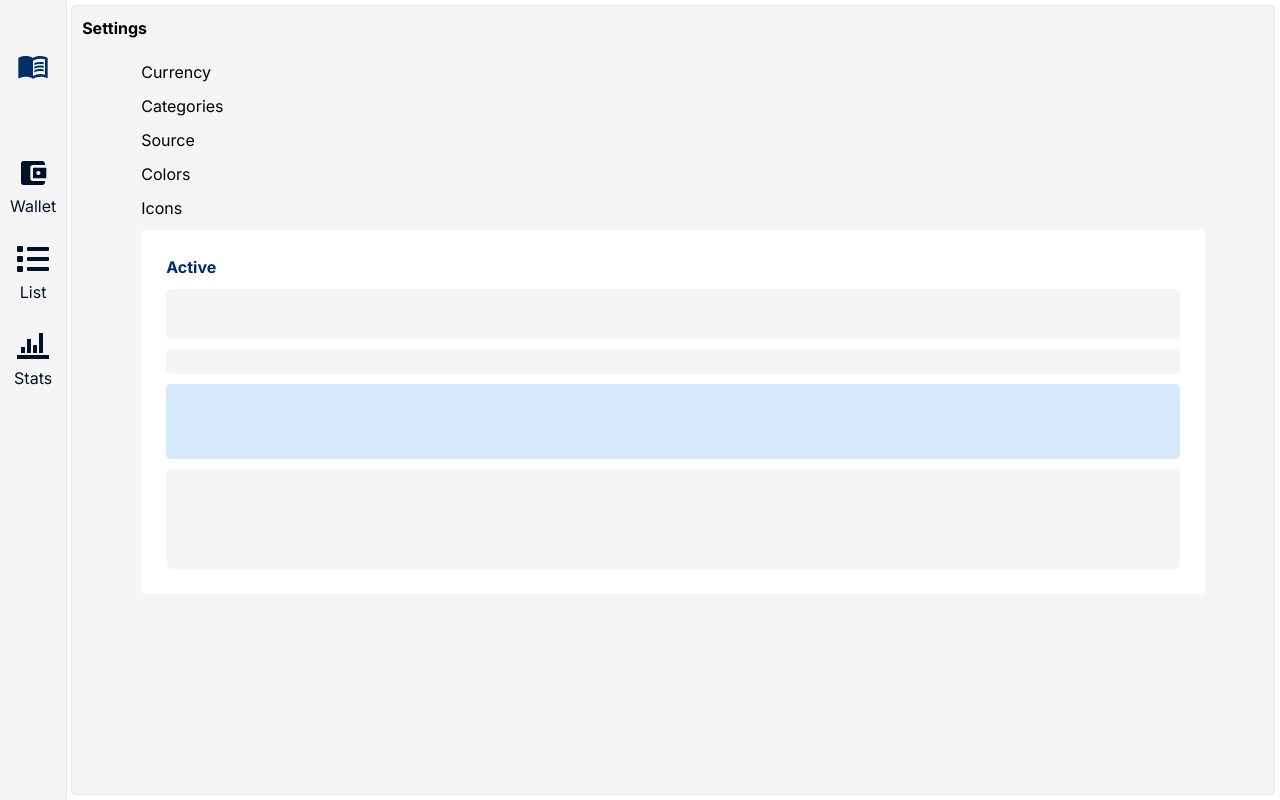
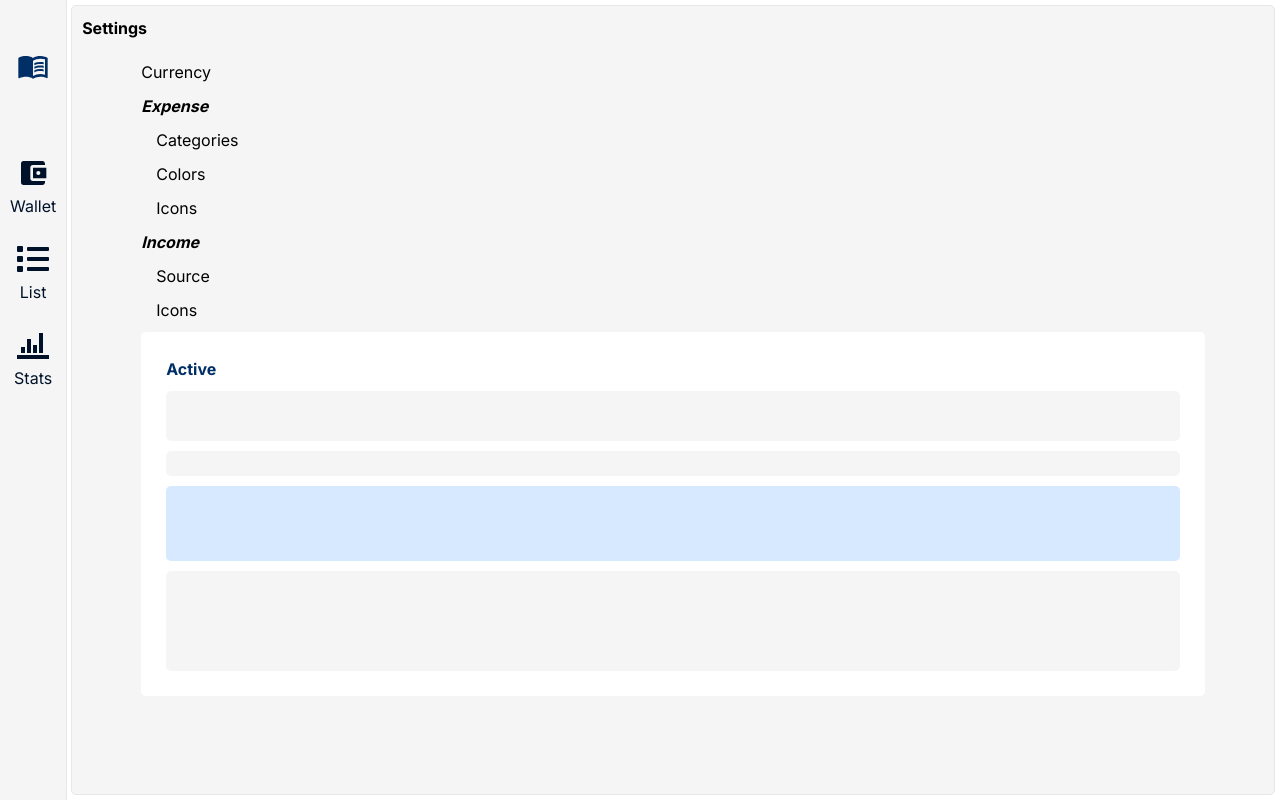
Before and after one commit to eimuciu/cash-tracker, a Next.js app: page /settings in a window 1280 px wide. Built offline with nearby package versions, Linux system fonts and the light colour scheme.

Commit message:
Income icons setting feature

```diff
--- a/src/app/components/layoutWrapper/header/index.tsx
+++ b/src/app/components/layoutWrapper/header/index.tsx
@@ -22,7 +22,6 @@ export default function Header() {
           <div className="text-center">
             <p>Income</p>
             <p className="font-bold">
-              {/* AWAITING DATA */}
               {settings.currency}
               {sumData(incomeList).toFixed(2)}
             </p>
@@ -30,7 +29,6 @@ export default function Header() {
           <div className="text-center">
             <p>Expense</p>
             <p className="font-bold">
-              {/* AWAITING DATA */}
               {settings.currency}
               {sumData(expenseList).toFixed(2)}
             </p>
@@ -38,7 +36,6 @@ export default function Header() {
           <div className="text-center">
             <p>Profit</p>
             <p className="font-bold">
-              {/* AWAITING DATA */}
               {settings.currency}
               {(sumData(incomeList) - sumData(expenseList)).toFixed(2)}
             </p>
--- /dev/null
+++ b/src/app/components/pages/settings/incomeIconsSetting/iconSelector/index.tsx
@@ -0,0 +1,32 @@
+import Image from 'next/image';
+import iconPathList from '../../../../../../../iconPaths.json';
+
+interface Props {
+  showSelector: boolean;
+  onIconSelection: (x: string) => void;
+}
+
+export default function IconSelector({ showSelector, onIconSelection }: Props) {
+  return (
+    <div
+      className={
+        'flex flex-wrap gap-[10px] justify-center' +
+        ' ' +
+        `${!showSelector && 'hidden'}`
+      }
+    >
+      {iconPathList.map((x) => (
+        <div
+          key={x}
+          onClick={() => {
+            onIconSelection(x);
+          }}
+        >
+          <div className="w-[25px] h-[25px] relative cursor-pointer">
+            <Image src={x} fill alt="icon" />
+          </div>
+        </div>
+      ))}
+    </div>
+  );
+}
--- /dev/null
+++ b/src/app/components/pages/settings/incomeIconsSetting/index.tsx
@@ -0,0 +1,68 @@
+import { useEffect, useState } from 'react';
+import Image from 'next/image';
+import IconSelector from './iconSelector';
+import { useThemeContext } from '@/app/store/themeStore';
+import { useDataContext } from '@/app/store/dataStore';
+
+interface Props {
+  closeModal: () => void;
+}
+
+export default function IncomeIconsSetting({ closeModal }: Props) {
+  const [iconsList, setIconsList] = useState<{ [key: string]: string }>({});
+  const [activeIcon, setActiveIcon] = useState<any>(null);
+
+  const { themeColorsList }: any = useThemeContext();
+  const { settings, addIncomeIconSettings }: any = useDataContext();
+
+  useEffect(() => {
+    setIconsList(settings.incomeIcons);
+  }, [settings.incomeIcons]);
+
+  const handleIconSelection = (path: string) => {
+    if (activeIcon) {
+      setIconsList((prev) => ({ ...prev, [activeIcon]: path }));
+      setActiveIcon(null);
+    }
+  };
+
+  const onIconSettingConfirm = () => {
+    addIncomeIconSettings(iconsList);
+    closeModal();
+  };
+
+  return (
+    <div className="flex flex-col items-center w-[100%] gap-[10px]">
+      <div className="w-[50%] flex flex-col gap-[5px] md:w-[75%]">
+        {Object.keys(iconsList).map((x) => (
+          <div
+            key={x}
+            className="text-center rounded-[5px] flex justify-between px-[10px] py-[2.5px] cursor-pointer"
+            style={
+              activeIcon === x
+                ? { backgroundColor: themeColorsList.secondColor }
+                : {}
+            }
+            onClick={() => setActiveIcon(x)}
+          >
+            {x}
+            <div className="w-[25px] h-[25px] relative">
+              <Image src={iconsList[x]} fill alt="icon" />
+            </div>
+          </div>
+        ))}
+      </div>
+      <div className="mt-[10px]">
+        <IconSelector
+          showSelector={Boolean(true)}
+          onIconSelection={handleIconSelection}
+        />
+      </div>
+      <div className="w-[50%] bg-[#F5F5F5] text-center rounded-[5px] py-[2.5px]">
+        <button onClick={onIconSettingConfirm} className="w-[100%] h-[100%]">
+          Confirm
+        </button>
+      </div>
+    </div>
+  );
+}
--- a/src/app/components/pages/settings/index.tsx
+++ b/src/app/components/pages/settings/index.tsx
@@ -7,6 +7,7 @@ import ColorsSetting from './colorsSetting';
 import SourceSetting from './sourceSetting';
 import IconsSetting from './iconsSetting';
 import ThemeSetting from './themeSetting';
+import IncomeIconsSetting from './incomeIconsSetting';
 import { useThemeContext } from '@/app/store/themeStore';
 
 const commonStyles = 'cursor-pointer';
@@ -48,8 +49,11 @@ export default function SettingsPage() {
         {settingName == 'Source' && (
           <SourceSetting closeModal={handleCloseModal} />
         )}
-        {settingName == 'Icons' && (
+        {settingName == 'Expense icons' && (
           <IconsSetting closeModal={handleCloseModal} />
+        )}
+        {settingName == 'Income icons' && (
+          <IncomeIconsSetting closeModal={handleCloseModal} />
         )}
       </Modal>
       <section
@@ -66,16 +70,35 @@ export default function SettingsPage() {
           >
             Currency
           </p>
+          <p className="font-bold italic">Expense</p>
           <p
-            className={commonStyles}
+            className={commonStyles + ' ' + 'ml-[15px]'}
             onClick={() => {
               handleSettingClick('Categories');
             }}
           >
             Categories
           </p>
+
           <p
-            className={commonStyles}
+            className={commonStyles + ' ' + 'ml-[15px]'}
+            onClick={() => {
+              handleSettingClick('Colors');
+            }}
+          >
+            Colors
+          </p>
+          <p
+            className={commonStyles + ' ' + 'ml-[15px]'}
+            onClick={() => {
+              handleSettingClick('Expense icons');
+            }}
+          >
+            Icons
+          </p>
+          <p className="font-bold italic">Income</p>
+          <p
+            className={commonStyles + ' ' + 'ml-[15px]'}
             onClick={() => {
               handleSettingClick('Source');
             }}
@@ -83,17 +106,9 @@ export default function SettingsPage() {
             Source
           </p>
           <p
-            className={commonStyles}
+            className={commonStyles + ' ' + 'ml-[15px]'}
             onClick={() => {
-              handleSettingClick('Colors');
-            }}
-          >
-            Colors
-          </p>
-          <p
-            className={commonStyles}
-            onClick={() => {
-              handleSettingClick('Icons');
+              handleSettingClick('Income icons');
             }}
           >
             Icons
--- a/src/app/store/dataStore.tsx
+++ b/src/app/store/dataStore.tsx
@@ -131,6 +131,11 @@ export function DataContextProvider({ children }: Props) {
     setSettings((prev) => ({ ...prev, expenseIcons: icnObj as any }));
   };
 
+  const addIncomeIconSettings = (icnObj: { [key: string]: string }) => {
+    // DO I NEED TO CHECK IF THERE ARE ANY CHANGES AT ALL BEFORE AMENDING AN OBJECT OF ICONS ???
+    setSettings((prev) => ({ ...prev, incomeIcons: icnObj as any }));
+  };
+
   const addExpenseItem = (expObj: any) => {
     setExpenseList((prev) => [...prev, expObj]);
   };
@@ -154,6 +159,7 @@ export function DataContextProvider({ children }: Props) {
         addIconSettings,
         addExpenseItem,
         addIncomeItem,
+        addIncomeIconSettings,
       }}
     >
       {children}
```
